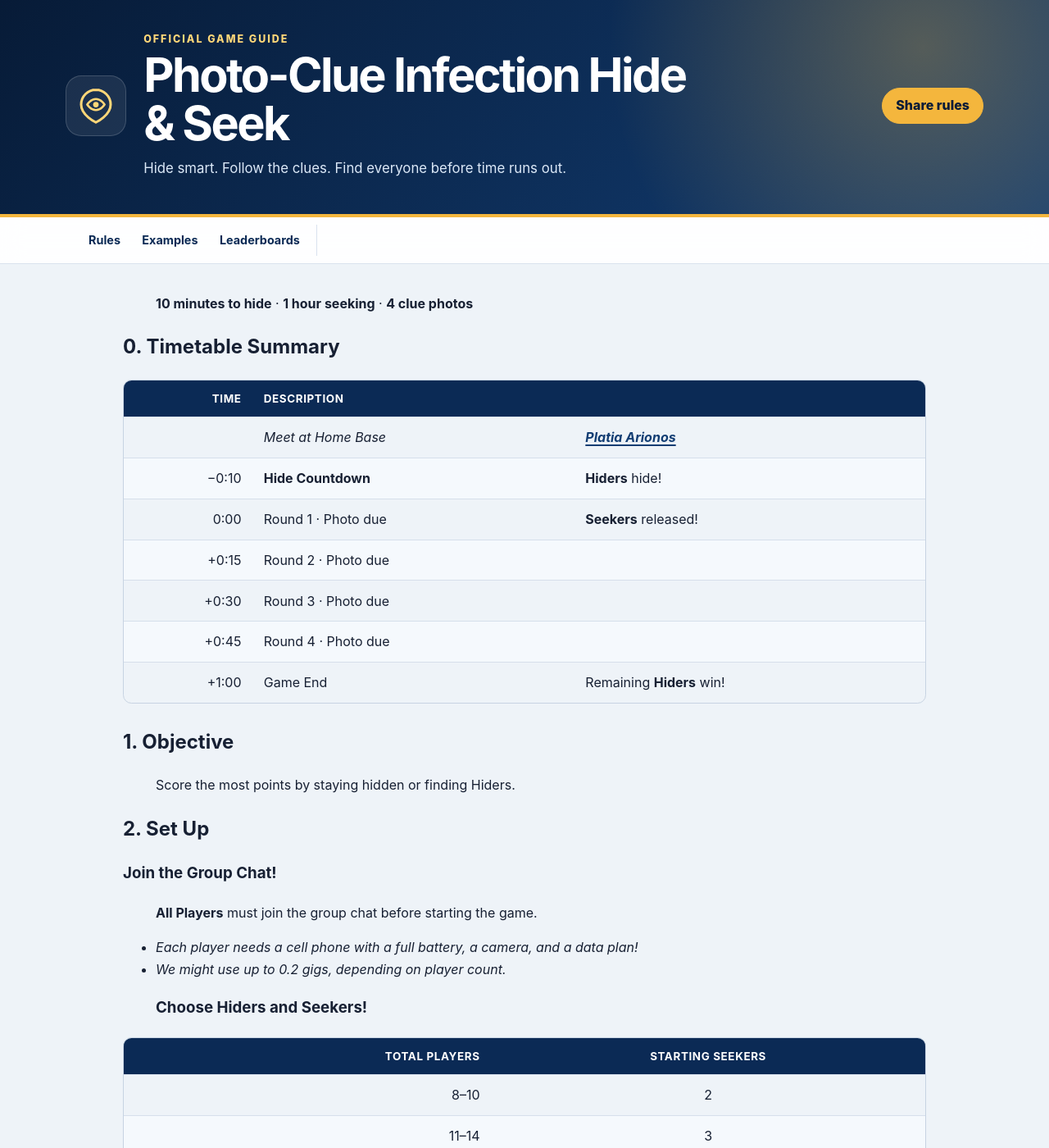
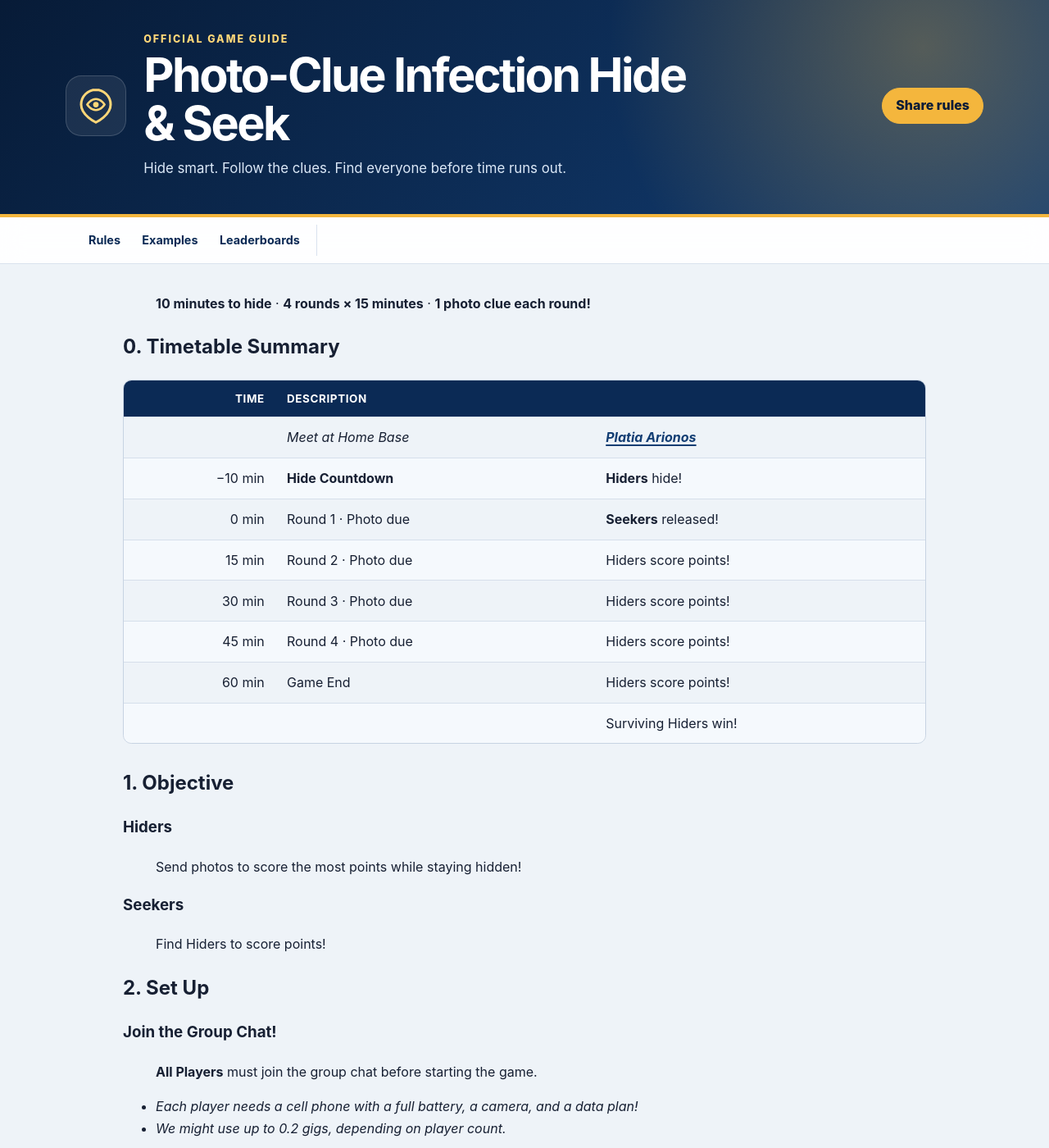
Before and after one commit to mmaxin/hide-and-seek-game, a Jekyll site: the page built from rules.md, in a window 1280 px wide and 1400 px high. Shown: the whole window at 82% size. Built offline with Jekyll 4.4.1, drawn with Linux system fonts in a browser that asks for light colours; our own code applies the rules of GitHub Pages for plain Markdown files; some of the changed text lies outside the part shown.

Commit message:
Update rules.md

```diff
--- a/rules.md
+++ b/rules.md
@@ -1,21 +1,26 @@
-> **10 minutes to hide** · **1 hour seeking** · **4 clue photos**
+> **10 minutes to hide** · **4 rounds × 15 minutes**  · **1 photo clue each round!**
 
 ## 0. Timetable Summary
 
-|  Time | Description         |                                                                   |
-| ----: | ------------------- | :---------------------------------------------------------------- |
-|       | *Meet at Home Base* | **[*Platia Arionos*](https://maps.app.goo.gl/dgDLizPcn8gEu1z48)** |
-| −0:10 | **Hide Countdown**  | **Hiders** hide!                                                  |
-|  0:00 | Round 1 · Photo due | **Seekers** released!                                             |
-| +0:15 | Round 2 · Photo due |                                                                   |
-| +0:30 | Round 3 · Photo due |                                                                   |
-| +0:45 | Round 4 · Photo due |                                                                   |
-| +1:00 | Game End            | Remaining **Hiders** win!                                         |
+|    Time | Description         |                                                                   |
+| ------: | ------------------- | :---------------------------------------------------------------- |
+|         | *Meet at Home Base* | **[*Platia Arionos*](https://maps.app.goo.gl/dgDLizPcn8gEu1z48)** |
+| −10 min | **Hide Countdown**  | **Hiders** hide!                                                  |
+|   0 min | Round 1 · Photo due | **Seekers** released!                                             |
+|  15 min | Round 2 · Photo due | Hiders score points!                                              |
+|  30 min | Round 3 · Photo due | Hiders score points!                                              |
+|  45 min | Round 4 · Photo due | Hiders score points!                                              |
+|  60 min | Game End            | Hiders score points!                                              |
+|         |                     | Surviving Hiders win!                                             |
 
 ## 1. Objective
 {: #objective }
 
-> Score the most points by staying hidden or finding Hiders.
+### Hiders
+> Send photos to score the most points while staying hidden!
+
+### Seekers
+> Find Hiders to score points!
 
 
 
@@ -220,24 +225,24 @@ and may not watch, follow, or track Hiders. < Optimistic lol.
 | 1:00 | Game ends |
 
 
-| Time | Description | |
-| ---:| --- |:--- |
-|       | *Meet at Home Base* | **[*Platia Arionos*](https://maps.app.goo.gl/dgDLizPcn8gEu1z48)** |
-| −0:10 | **Countdown** | **Hiders** hide! |
-|  0:00 | Round 1 · Photo due | **Seekers** released! |
-| +0:15 | Round 2 · Photo due | |
-| +0:30 | Round 3 · Photo due | |
-| +0:45 | Round 4 · Photo due | |
-| +1:00 | Game End | Remaining **Hiders** win!
+|    Time | Description         |                                                                   |
+| ------: | ------------------- | :---------------------------------------------------------------- |
+|         | *Meet at Home Base* | **[*Platia Arionos*](https://maps.app.goo.gl/dgDLizPcn8gEu1z48)** |
+| -10 min | **Countdown**       | **Hiders** hide!                                                  |
+|   0 min | Round 1 · Photo due | **Seekers** released!                                             |
+|  15 min | Round 2 · Photo due | Hiders score points!                                              |
+|  30 min | Round 3 · Photo due | Hiders score points!                                              |
+|  45 min | Round 4 · Photo due | Hiders score points!                                              |
+|  60 min | Game End            | Hiders score points! Remaining **Hiders** win!                    |
 
-{% endcomment %}
+
 
 | 15 min Round | Event                                         |
 | -----------: | --------------------------------------------- |
 |         0:00 | Hiders may submit their photos, and may reposition!                   |
 |         2:00 | Hiders now lose 1 pt per late minute. New locations locked in!         |
 |        14:59 | Surviving hiders score points!                |
-
+{% endcomment %}
 
 
 ## 4. Hiding Rules
@@ -329,7 +334,7 @@ and may not watch, follow, or track Hiders. < Optimistic lol.
 
 ### End of the Road: 6 points
 
-- *The **end** of the road must be visible: Down the line, not across the road!*
+- *The **end** of the road must be visible: We need to see down the line, not across the road!*
 
 - *I'll probably accept any path, alley, or road where both side walls are visible (you won't see the end of a curving road, but both walls is good enough).*
 
```
Also changed, not shown: other parts of rules.md (+1 -1 lines).
